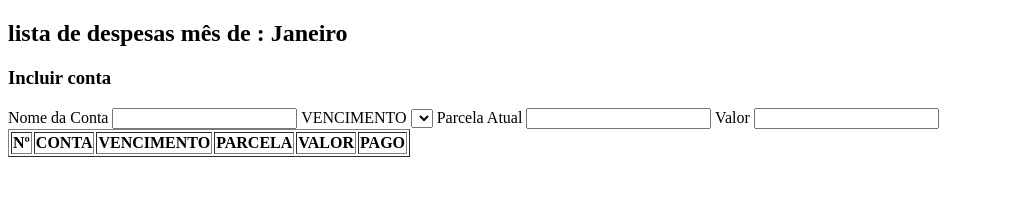
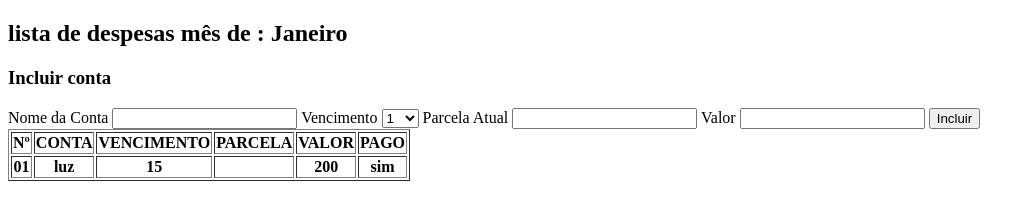
Before and after one commit to Alycson-Moreira/Controle-de-Gastos, a plain HTML site: page index.html in a window 1280 px wide. Shown: the whole page, without its empty margins (0-1035 px from the left). Drawn offline with Linux system fonts and the light colour scheme.

Commit message:
Criado função para gerar os vencimentos automaticamente no Select atravez do uso do for, corrigido o titulo da pagina.

```diff
--- a/controle.js
+++ b/controle.js
@@ -1,16 +1,29 @@
 let meses = ['Janeiro', 'Fevereiro', 'Março', 'Abril', 'Maio', 'Junho',
         'Julho', 'Agosto', 'Setembro', 'Outubro', 'Novembro', 'Dezembro'];
 
+//Localizar o mes atual e retornar no html associando ao mes correspondente do array.
     function retornaMes() {
         let mes = new Date();
-        let recebe_Mes = mes.getMonth()
+        let recebe_Mes = mes.getMonth();
 
         for (let i = 0; i < meses.length; i++) {
             if (recebe_Mes == i) {
 
                 let mesdoArray = document.getElementById("mesAtual");
-                return  mesdoArray.innerHTML += meses[i];
+                mesdoArray.innerHTML += meses[i];
             }
         }
     }
+
+//Gerar vencimentos automaticamente no Select atravez do uso do for
+    function geraVencimentos() {
+        let select = document.querySelector("#vencimentos");
+
+        for (let i = 1; i <= 31; i++) {
+            select.options[select.options.length] = new Option(i);
+        }
+
+
+    }
+geraVencimentos();
 retornaMes();
--- a/index.html
+++ b/index.html
@@ -3,7 +3,7 @@
 <head>
     <meta charset="UTF-8">
     <meta name="viewport" content="width=device-width, initial-scale=1.0">
-    <title>Controle de Gastoss</title>
+    <title>Controle de Gastos</title>
 </head>
 <body>
 
@@ -14,14 +14,14 @@
     <form action="">
         <label for="">Nome da Conta</label>
         <input type="text">
-        <label for="">VENCIMENTO</label>
-        <select name="" id="">
-            <option value=""></option>
+        <label for="">Vencimento</label>
+        <select name="vencimentos" id="vencimentos">
         </select>
         <label for="">Parcela Atual</label>
         <input type="number">
         <label for="">Valor</label>
         <input type="number" name="" id="">
+        <button type="submit">Incluir</button>
 
     </form>
 
@@ -37,7 +37,14 @@
             </tr>
         </thead>
         <tbody>
-
+            <tr>
+                <th>01</th>
+                <th>luz</th>
+                <th>15</th>
+                <th></th>
+                <th>200</th>
+                <th>sim</th>
+            </tr>
         </tbody>
     </table>
 </body>
```
